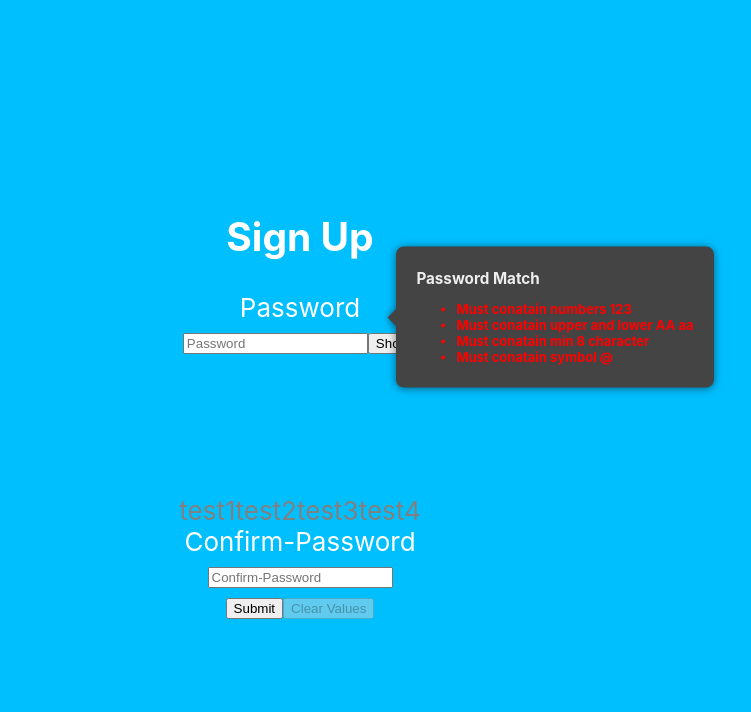
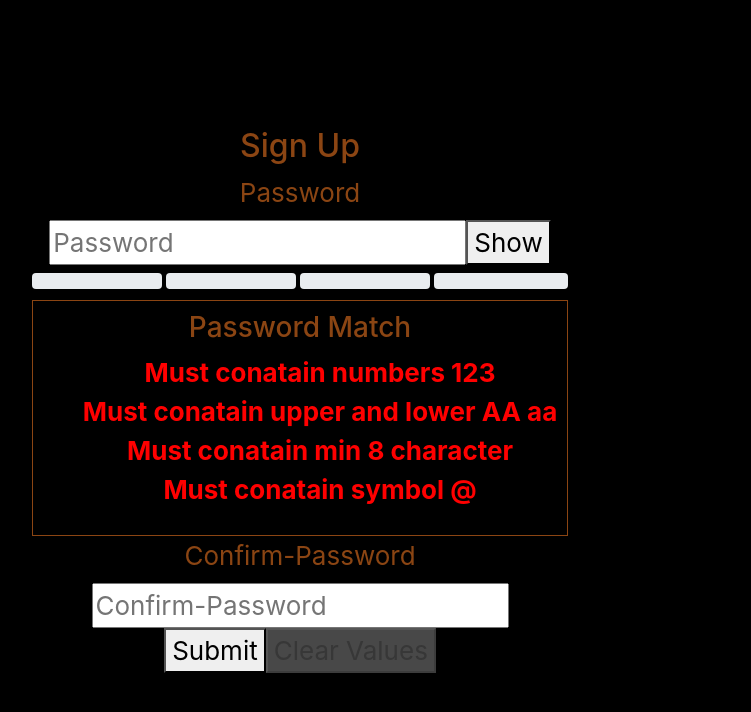
Before and after one commit to sumit1523/redux-form-with-password-strength, a React (Create React App) app: page / in a window 1280 px wide. Shown: the top 712 px of the page, without its empty margins (340-1091 px from the left). Built offline with nearby package versions, Linux system fonts and the light colour scheme.

Commit message:
UI chnages

```diff
--- a/package.json
+++ b/package.json
@@ -3,7 +3,9 @@
   "version": "0.1.0",
   "private": true,
   "dependencies": {
+    "bootstrap": "^4.3.1",
     "react": "^16.8.6",
+    "react-bootstrap": "^1.0.0-beta.10",
     "react-dom": "^16.8.6",
     "react-redux": "^7.1.0",
     "react-scripts": "3.0.1",
--- a/src/App.css
+++ b/src/App.css
@@ -2,21 +2,15 @@
   text-align: center;
 }
 
-.App-logo {
-  animation: App-logo-spin infinite 20s linear;
-  height: 40vmin;
-  pointer-events: none;
-}
-
 .App-header {
-  background-color: deepskyblue;
+  background-color: black;
   min-height: 100vh;
   display: flex;
   flex-direction: column;
   align-items: center;
   justify-content: center;
   font-size: calc(10px + 2vmin);
-  color: white;
+  color: saddlebrown;
 }
 
 .App-link {
--- a/src/PasswordStrengthMeter.css
+++ b/src/PasswordStrengthMeter.css
@@ -1,29 +1,19 @@
 .gray {
-    color: gray;
+    background-color: #e9ecef !important;
 }
 
 .red {
-    color: red;
+    background-color: red !important;
 }
 
 .yellow {
-    color: yellow;
+    background-color: yellow !important;
 }
 
 .green {
-    color: green;
+    background-color: green !important;
 }
 
 .orange {
-    color: orange;
+    background-color: orange !important;
 }
-
-.barmenu {
-    display: inline-flex;
-}
-
-.barlength {
-    width: 60px;
-    height: 3px;
-    background: gray;
-}
--- a/src/PasswordStrengthMeter.js
+++ b/src/PasswordStrengthMeter.js
@@ -1,6 +1,6 @@
 import React, { Component } from 'react';
 import './PasswordStrengthMeter.css';
-
+import 'bootstrap/dist/css/bootstrap.css';
 class PasswordStrengthMeter extends Component {
 
   changeColor = (numberColor, characterColor, symbolColor, lengthColor) => {
@@ -45,20 +45,20 @@
     }
     return (
       <>
-        <div className="barmenu">
-          <div className={color.numberColor} >
-            test1
-          </div>
-          <div className={color.characterColor}>
-            test2
-          </div>
-          <div className={color.symbolColor}>
-            test3
-          </div>
-          <div className={color.lengthColor}>
-            test4
-          </div>
-        </div>
+        <ul className="list-inline mt-2">
+          <li className="w-25 float-left pr-1">
+            <span className={`progress ${color.numberColor} `}></span>
+          </li>
+          <li className="w-25 float-left pr-1">
+            <span className={`progress ${color.characterColor} `}></span>
+          </li>
+          <li className="w-25 float-left pr-1">
+            <span className={`progress ${color.symbolColor} `}></span>
+          </li>
+          <li className="w-25 float-left">
+            <span className={`progress ${color.lengthColor} `}></span>
+          </li>
+        </ul>
         <div>
           <div>{status}
           </div>
--- a/src/PasswordToolTip.css
+++ b/src/PasswordToolTip.css
@@ -1,87 +1,17 @@
-.tooltip {
-    /* display:inline-block;
-    position:relative;
-    border-bottom:1px dotted #666; */
-    text-align:left;
-}
-
-.red{
+.pred {
     color: red;
 }
 
-.green{
+.pgreen {
     color: green;
 }
 
-.orange{
-    color: orange;
+.PwdMatch {
+    list-style: none;
 }
 
-.yellow{
-    color: yellow;
+.right {
+    border: 1px solid;
+    padding: 10px;
+    margin-top: 35px;
 }
-
-.grey{
-    color: grey;
-}
-
-.tooltip h3 {
-    margin:12px 0;
-}
-
-.tooltip .right {
-    min-width:200px;
-    max-width:400px;
-    top: -37px;
-    left: 245px;
-    margin-left:20px;
-    transform:translate(0, -50%);
-    padding:0;
-    color:#EEEEEE;
-    background-color:#444444;
-    font-weight:normal;
-    font-size:13px;
-    border-radius:8px;
-    position: relative;
-    z-index:99999999;
-    box-sizing:border-box;
-    box-shadow:0 1px 8px rgba(0,0,0,0.5);
-    visibility:hidden; opacity:0;
-    transition:opacity 0.8s;
-}
-
-.tooltip .right {
-    visibility:visible;
-    opacity:1;
-}
-
-.tooltip .right img {
-    width:400px;
-    border-radius:8px 8px 0 0;
-}
-
-.tooltip .text-content {
-    padding:10px 20px;
-}
-
-.tooltip .right i {
-    position:absolute;
-    top:50%;
-    right:100%;
-    margin-top:-12px;
-    width:12px;
-    height:24px;
-    overflow:hidden;
-}
-
-.tooltip .right i::after {
-    content:'';
-    position:absolute;
-    width:12px;
-    height:12px;
-    left:0;
-    top:50%;
-    transform:translate(50%,-50%) rotate(-45deg);
-    background-color:#444444;
-    box-shadow:0 1px 8px rgba(0,0,0,0.5);
-}
--- a/src/PasswordToolTip.js
+++ b/src/PasswordToolTip.js
@@ -4,20 +4,18 @@
   render() {
     const { colorBar } = this.props;
     return (
-      <div className="tooltip">
         <div className="right">
           <div className="text-content">
             <h3>Password Match</h3>
-            <ul>
-              <li className={colorBar.number ? "green" : "red"}><strong>Must conatain numbers 123 </strong> </li>
-              <li className={colorBar.character ? "green" : "red"}><strong>Must conatain upper  and lower AA aa</strong> </li>
-              <li className={colorBar.length ? "green" : "red"}><strong>Must conatain min 8 character </strong> </li>
-              <li className={colorBar.symbol ? "green" : "red"}><strong>Must conatain symbol @ </strong> </li>
+            <ul className="PwdMatch">
+              <li className={colorBar.number ? "pgreen" : "pred"}><strong>Must conatain numbers 123 </strong> </li>
+              <li className={colorBar.character ? "pgreen" : "pred"}><strong>Must conatain upper  and lower AA aa</strong> </li>
+              <li className={colorBar.length ? "pgreen" : "pred"}><strong>Must conatain min 8 character </strong> </li>
+              <li className={colorBar.symbol ? "pgreen" : "pred"}><strong>Must conatain symbol @ </strong> </li>
             </ul>
           </div>
           <i></i>
         </div>
-      </div>
     )
   }
 }
--- a/src/passwordStregthField.js
+++ b/src/passwordStregthField.js
@@ -24,8 +24,8 @@
                     <button type ="button" onClick={this.toggleShow}>{this.state.passwordVisible ? 'Hide' : 'Show'}</button>
                     {touched && ((error && <span>{error}</span>))}
                 </div>
+                <PasswordStrengthMeter colorBar={colorBar} />
                 <PasswordToolTip colorBar={colorBar} />
-                <PasswordStrengthMeter colorBar={colorBar} />
             </ div>
         )
     }
```
Also changed, not shown: 1 other file (tests, documents, lock files or other folders).
